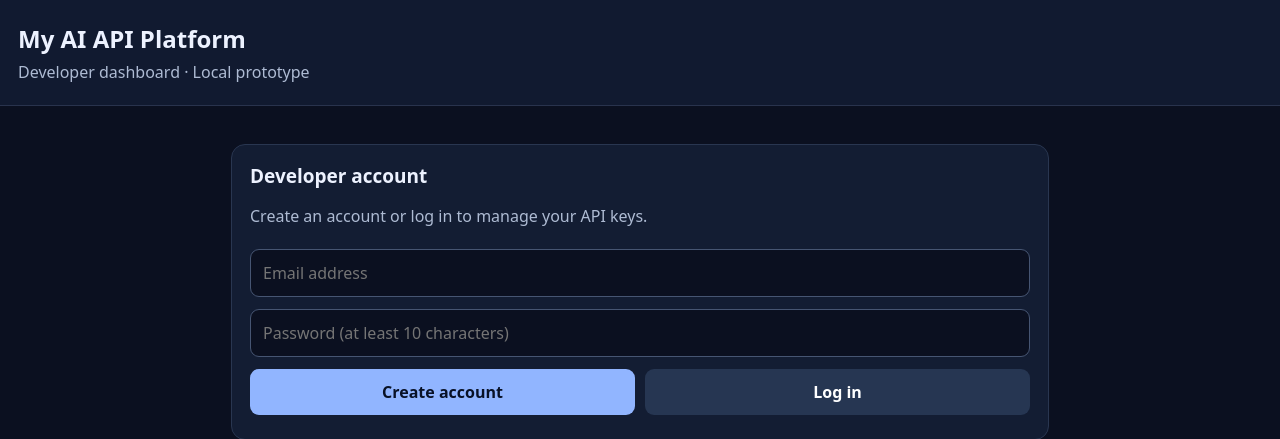
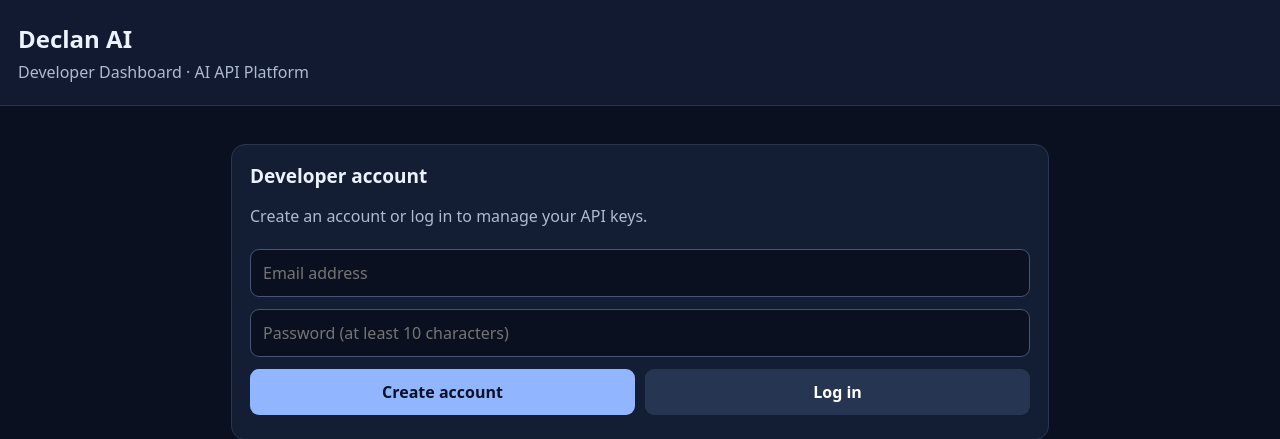
Before and after one commit to kelvin102030/my-ai-api, a Flask app: page / in a window 1280 px wide. Shown: the top 439 px of the page. Run offline with Flask 3, Linux system fonts and the light colour scheme.

Commit message:
Rename platform to Declan AI

```diff
--- a/app/main.py
+++ b/app/main.py
@@ -101,7 +101,7 @@
 
 @app.get("/health")
 def health():
-    return jsonify({"status": "ok", "service": "My AI API Platform"})
+    return jsonify({"status": "ok", "service": "Declan AI"})
 
 
 @app.post("/api/register")
--- a/app/templates/dashboard.html
+++ b/app/templates/dashboard.html
@@ -3,7 +3,7 @@
 <head>
 <meta charset="utf-8">
 <meta name="viewport" content="width=device-width, initial-scale=1">
-<title>My AI API Platform</title>
+<title>Declan AI</title>
 <style>
 *{box-sizing:border-box}
 body{margin:0;background:#0b1020;color:#edf2ff;font:16px system-ui,sans-serif}
@@ -28,8 +28,8 @@
 </head>
 <body>
 <header>
-  <h1>My AI API Platform</h1>
-  <div class="muted">Developer dashboard · Local prototype</div>
+  <h1>Declan AI</h1>
+  <div class="muted">Developer Dashboard · AI API Platform</div>
 </header>
 <main>
   <section id="auth" class="card">
```
Also changed, not shown: README.md.
